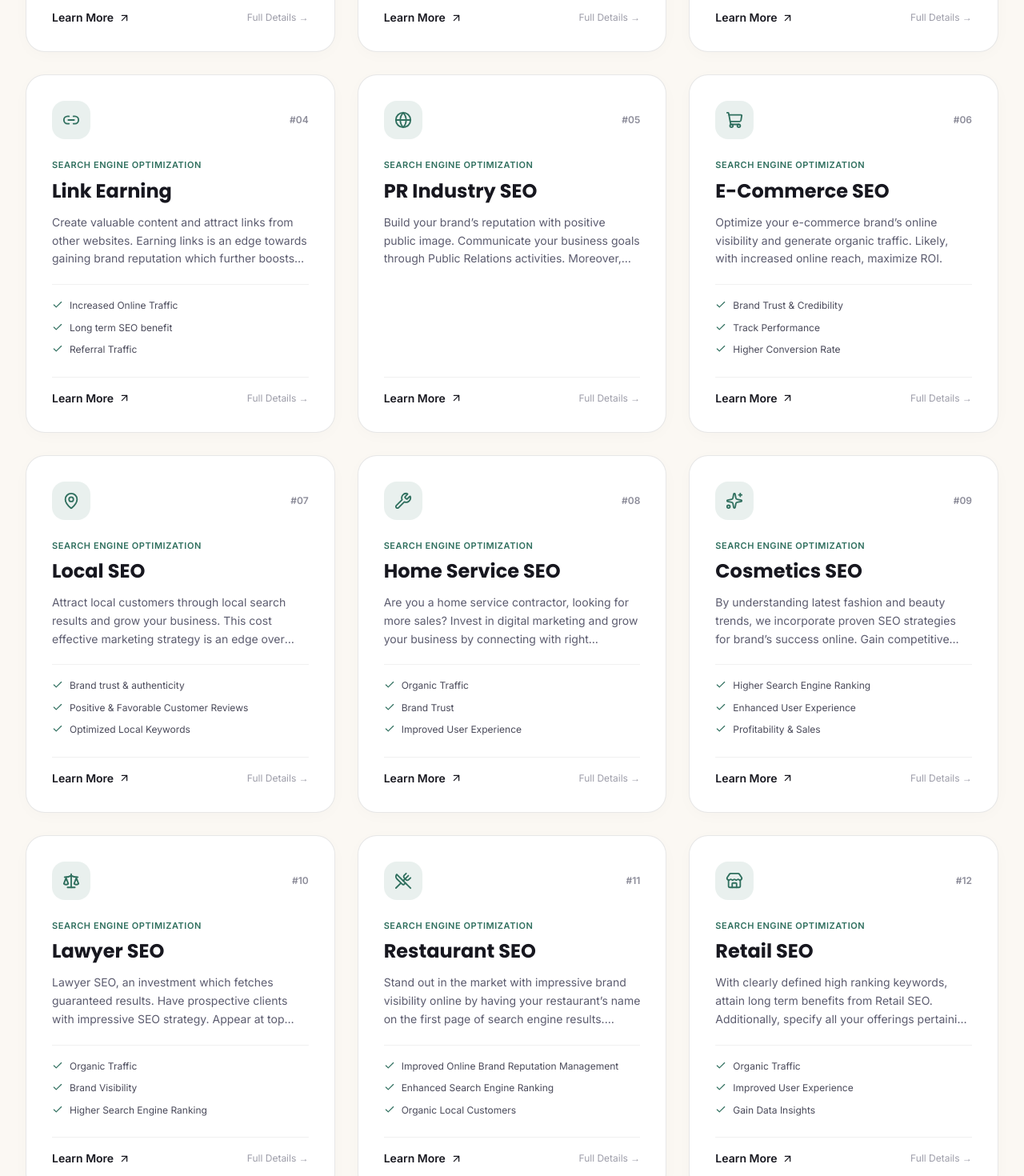
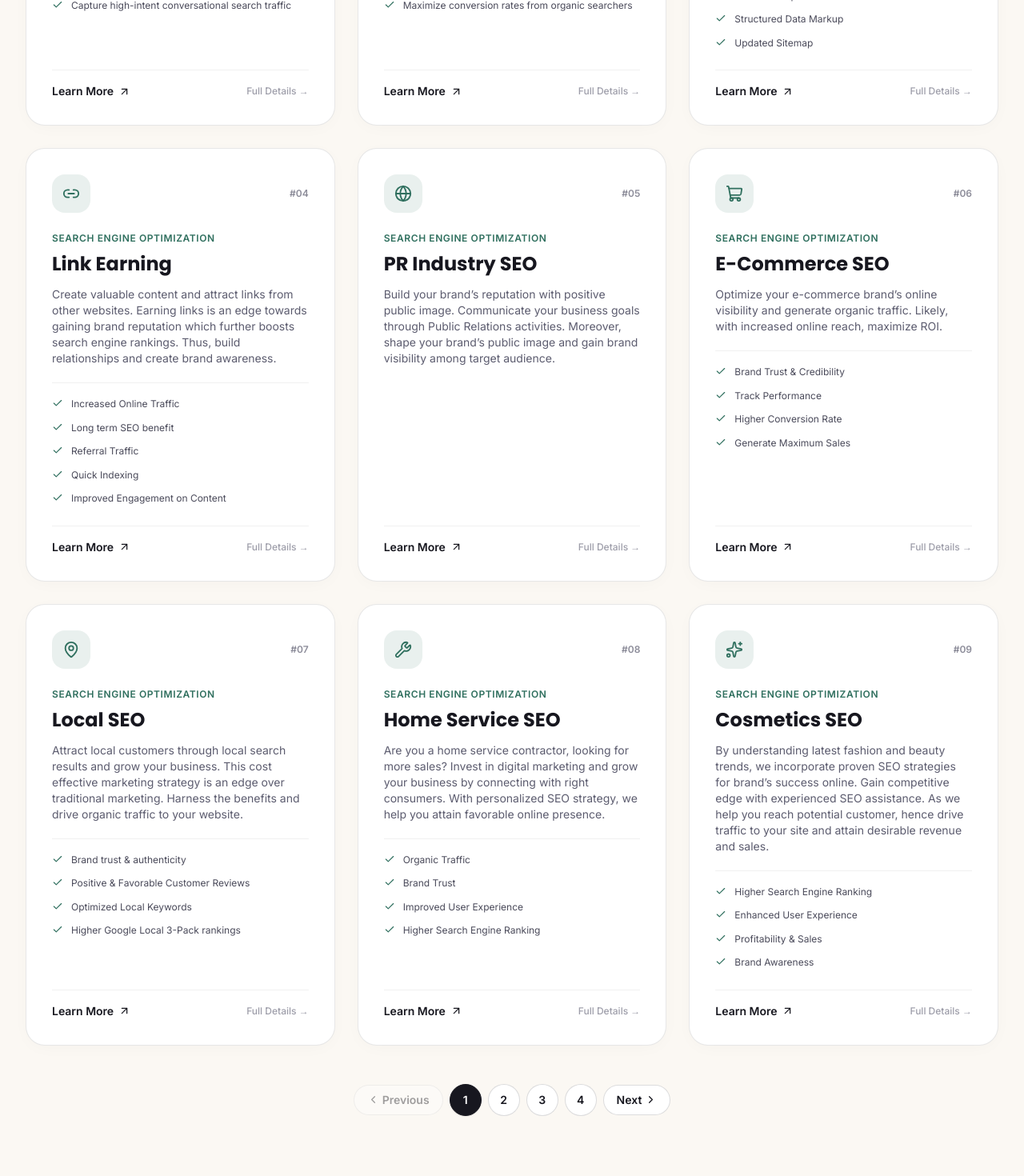
Before and after one commit to imrankhan-09/a2zdm, a React (Vite) app in the folder frontend/: page /services in a window 1280 px wide. Shown: the part 2040-3510 px from the top of the page at 80% size. Built offline with nearby package versions, Linux system fonts and the light colour scheme.

Commit message:
Fix services responsive cards

```diff
--- a/frontend/src/components/CTA.jsx
+++ b/frontend/src/components/CTA.jsx
@@ -4,7 +4,7 @@ import Reveal from "./Reveal";
 
 export default function CTA() {
   return (
-    <section className="py-24 sm:py-28 bg-[#17171F] text-white text-center relative overflow-hidden">
+    <section className="py-16 sm:py-20 bg-[#17171F] text-white text-center relative overflow-hidden">
       <div className="absolute inset-0 opacity-20 bg-[radial-gradient(circle_at_50%_0%,#F2A93B,transparent_65%)]" />
       <div className="max-w-container mx-auto px-5 sm:px-8 relative z-10">
         <Reveal>
@@ -21,7 +21,7 @@ export default function CTA() {
         <Reveal delay={0.1}>
           <Link
             to="/contact"
-            className="inline-flex items-center gap-2 mt-8 px-9 py-4 rounded-full bg-[#F2A93B] hover:bg-[#D98F1F] text-[#17171F] font-semibold text-base transition-all duration-200 shadow-md hover:shadow-lg hover:scale-[1.02]"
+            className="inline-flex items-center gap-2 mt-6 px-9 py-4 rounded-full bg-[#F2A93B] hover:bg-[#D98F1F] text-[#17171F] font-semibold text-base transition-all duration-200 shadow-md hover:shadow-lg hover:scale-[1.02]"
           >
             Talk to an expert <ArrowRight size={16} />
           </Link>
--- a/frontend/src/components/ClientLogos.jsx
+++ b/frontend/src/components/ClientLogos.jsx
@@ -79,7 +79,7 @@ function ClientLogoTile({ client }) {
 
 export default function ClientLogos() {
   return (
-    <section className="py-20 sm:py-28 bg-[#17171F] text-white overflow-hidden border-y border-white/10 relative">
+    <section className="py-14 sm:py-20 bg-[#17171F] text-white overflow-hidden border-y border-white/10 relative">
       {/* Ambient background glows */}
       <div className="absolute inset-0 pointer-events-none overflow-hidden">
         <div className="absolute top-0 right-1/4 w-96 h-96 rounded-full bg-[#F2A93B]/10 blur-[120px]" />
@@ -110,7 +110,7 @@ export default function ClientLogos() {
       </div>
 
       {/* Infinite Smooth Scrolling Marquee */}
-      <div className="mt-14 sm:mt-16 w-full overflow-hidden mask-fade py-4 relative">
+      <div className="mt-10 sm:mt-12 w-full overflow-hidden mask-fade py-4 relative">
         <div className="animate-marquee-smooth flex items-center gap-6 sm:gap-8">
           {/* First set of client logos */}
           {CLIENTS.map((client, i) => (
@@ -124,7 +124,7 @@ export default function ClientLogos() {
       </div>
 
       {/* 3 Industry Vertical Cards */}
-      <div className="relative max-w-container mx-auto px-5 sm:px-8 mt-16 sm:mt-20">
+      <div className="relative max-w-container mx-auto px-5 sm:px-8 mt-10 sm:mt-12">
         <RevealGroup className="grid sm:grid-cols-3 gap-6" stagger={0.08}>
           {INDUSTRIES.map((ind) => {
             const Icon = ind.icon;
--- a/frontend/src/components/Hero.jsx
+++ b/frontend/src/components/Hero.jsx
@@ -28,7 +28,7 @@ const item = {
 
 export default function Hero() {
   return (
-    <section className="relative pt-12 pb-20 sm:pt-16 sm:pb-28 overflow-hidden bg-[#FBF8F3]">
+    <section className="relative pt-12 pb-16 sm:pt-16 sm:pb-20 overflow-hidden bg-[#FBF8F3]">
       {/* Subtle curved globe wireframe background */}
       <div className="absolute top-0 left-1/2 -translate-x-1/2 w-[1380px] h-[584px] pointer-events-none opacity-80 select-none z-0">
         <img
@@ -89,7 +89,7 @@ export default function Hero() {
         </motion.div>
 
         {/* Analytics Live Dashboard Telemetry Card */}
-        <motion.div variants={item} className="max-w-4xl mx-auto mt-14 sm:mt-16 text-left">
+        <motion.div variants={item} className="max-w-4xl mx-auto mt-10 sm:mt-12 text-left">
           <div className="relative">
             <div className="absolute -inset-6 bg-gradient-to-r from-[#2F6F5E]/10 via-[#F2A93B]/10 to-transparent blur-3xl rounded-[32px] -z-10" />
             <div className="rounded-[24px] border border-[rgba(20,20,28,0.10)] bg-white shadow-[0_16px_50px_-12px_rgba(20,20,28,0.09)] p-6 sm:p-9">
--- a/frontend/src/components/HomeBlog.jsx
+++ b/frontend/src/components/HomeBlog.jsx
@@ -7,9 +7,9 @@ export default function HomeBlog() {
   const latestPosts = BLOG_POSTS.slice(0, 3);
 
   return (
-    <section className="py-20 sm:py-28 bg-[#FBF8F3]">
+    <section className="py-14 sm:py-20 bg-[#FBF8F3]">
       <div className="max-w-container mx-auto px-5 sm:px-8">
-        <div className="flex flex-col md:flex-row md:items-end justify-between gap-6 mb-12 sm:mb-14">
+        <div className="flex flex-col md:flex-row md:items-end justify-between gap-6 mb-8 sm:mb-10">
           <Reveal className="max-w-2xl">
             <div className="text-xs font-bold text-[#2F6F5E] uppercase tracking-wider mb-3">
               Knowledge & Insights
--- /dev/null
+++ b/frontend/src/components/Pagination.jsx
@@ -0,0 +1,115 @@
+import { ChevronLeft, ChevronRight } from "lucide-react";
+
+/**
+ * Helper to compute pagination items with ellipsis if totalPages > 5.
+ * Example: [1, 2, 3, 4, '...', 10] or [1, '...', 4, 5, 6, '...', 10]
+ */
+function getPaginationItems(currentPage, totalPages) {
+  if (totalPages <= 5) {
+    return Array.from({ length: totalPages }, (_, i) => i + 1);
+  }
+
+  // If current page is close to the start
+  if (currentPage <= 3) {
+    return [1, 2, 3, 4, "ellipsis-end", totalPages];
+  }
+
+  // If current page is close to the end
+  if (currentPage >= totalPages - 2) {
+    return [1, "ellipsis-start", totalPages - 3, totalPages - 2, totalPages - 1, totalPages];
+  }
+
+  // If current page is somewhere in the middle
+  return [
+    1,
+    "ellipsis-start",
+    currentPage - 1,
+    currentPage,
+    currentPage + 1,
+    "ellipsis-end",
+    totalPages,
+  ];
+}
+
+/**
+ * Reusable client-side pagination component.
+ *
+ * @param {number} currentPage - Currently active page (1-indexed)
+ * @param {number} totalPages - Total number of pages
+ * @param {function} onPageChange - Callback invoked with next page number
+ */
+export default function Pagination({
+  currentPage,
+  totalPages,
+  onPageChange,
+  className = "",
+}) {
+  if (totalPages <= 1) return null;
+
+  const items = getPaginationItems(currentPage, totalPages);
+
+  return (
+    <nav
+      aria-label="Pagination"
+      className={`flex flex-wrap items-center justify-center gap-1.5 sm:gap-2 mt-10 sm:mt-12 select-none ${className}`}
+    >
+      {/* Previous Button */}
+      <button
+        type="button"
+        disabled={currentPage <= 1}
+        onClick={() => onPageChange(currentPage - 1)}
+        aria-label="Go to previous page"
+        className="inline-flex items-center gap-1 px-3 sm:px-4 py-2 rounded-full border border-[#17171F]/15 bg-white text-xs sm:text-sm font-semibold text-[#17171F] hover:border-[#17171F]/40 hover:bg-[#17171F]/5 disabled:opacity-40 disabled:cursor-not-allowed disabled:pointer-events-none transition-all shadow-xs cursor-pointer focus:outline-none focus:ring-2 focus:ring-[#2F6F5E]/40"
+      >
+        <ChevronLeft size={15} aria-hidden="true" />
+        <span>Previous</span>
+      </button>
+
+      {/* Page Numbers and Ellipses */}
+      {items.map((item, idx) => {
+        if (typeof item === "string") {
+          return (
+            <span
+              key={`ellipsis-${idx}`}
+              aria-hidden="true"
+              className="w-7 sm:w-8 h-9 sm:h-10 flex items-center justify-center text-sm font-semibold text-[#5C5C6F]"
+            >
+              …
+            </span>
+          );
+        }
+
+        const isActive = item === currentPage;
+
+        return (
+          <button
+            key={`page-${item}`}
+            type="button"
+            onClick={() => onPageChange(item)}
+            aria-current={isActive ? "page" : undefined}
+            aria-label={`Page ${item}`}
+            className={`w-9 h-9 sm:w-10 sm:h-10 rounded-full text-xs sm:text-sm font-semibold border transition-all cursor-pointer flex items-center justify-center focus:outline-none focus:ring-2 focus:ring-[#2F6F5E]/40 ${
+              isActive
+                ? "bg-[#17171F] text-white border-[#17171F] shadow-sm pointer-events-none"
+                : "bg-white text-[#17171F] border-[#17171F]/15 hover:border-[#17171F]/40 hover:bg-[#17171F]/5 shadow-xs"
+            }`}
+          >
+            {item}
+          </button>
+        );
+      })}
+
+      {/* Next Button */}
+      <button
+        type="button"
+        disabled={currentPage >= totalPages}
+        onClick={() => onPageChange(currentPage + 1)}
+        aria-label="Go to next page"
+        className="inline-flex items-center gap-1 px-3 sm:px-4 py-2 rounded-full border border-[#17171F]/15 bg-white text-xs sm:text-sm font-semibold text-[#17171F] hover:border-[#17171F]/40 hover:bg-[#17171F]/5 disabled:opacity-40 disabled:cursor-not-allowed disabled:pointer-events-none transition-all shadow-xs cursor-pointer focus:outline-none focus:ring-2 focus:ring-[#2F6F5E]/40"
+      >
+        <span>Next</span>
+        <ChevronRight size={15} aria-hidden="true" />
+      </button>
+    </nav>
+  );
+}
--- a/frontend/src/components/Results.jsx
+++ b/frontend/src/components/Results.jsx
@@ -27,7 +27,7 @@ const STAT_ROW = [
 
 export default function Results() {
   return (
-    <section className="py-20 sm:py-28 bg-[#FBF8F3]">
+    <section className="py-14 sm:py-20 bg-[#FBF8F3]">
       <div className="max-w-container mx-auto px-5 sm:px-8">
         <Reveal className="max-w-2xl">
           <div className="text-xs font-bold text-[#2F6F5E] uppercase tracking-wider mb-3">
@@ -41,7 +41,7 @@ export default function Results() {
           </p>
         </Reveal>
 
-        <RevealGroup className="grid sm:grid-cols-2 gap-6 sm:gap-8 mt-12 sm:mt-14">
+        <RevealGroup className="grid sm:grid-cols-2 gap-6 sm:gap-8 mt-8 sm:mt-10">
           {HIGHLIGHTS.map((h) => (
             <RevealItem key={h.title} className="h-full">
               <div className="h-full rounded-[24px] border border-[rgba(20,20,28,0.10)] bg-white p-8 sm:p-10 shadow-[0_4px_24px_-6px_rgba(20,20,28,0.05)] hover:shadow-[0_12px_36px_-8px_rgba(20,20,28,0.09)] transition-all">
@@ -57,7 +57,7 @@ export default function Results() {
           ))}
         </RevealGroup>
 
-        <RevealGroup className="grid grid-cols-2 sm:grid-cols-4 gap-4 sm:gap-6 mt-6 sm:mt-8 rounded-[24px] border border-[rgba(20,20,28,0.10)] bg-white p-6 sm:p-8 shadow-[0_4px_24px_-6px_rgba(20,20,28,0.05)]">
+        <RevealGroup className="grid grid-cols-2 sm:grid-cols-4 gap-4 sm:gap-6 mt-5 sm:mt-6 rounded-[24px] border border-[rgba(20,20,28,0.10)] bg-white p-6 sm:p-8 shadow-[0_4px_24px_-6px_rgba(20,20,28,0.05)]">
           {STAT_ROW.map((s) => (
             <RevealItem key={s.label} className="text-center p-3">
               <div className="font-mono text-3xl sm:text-4xl font-bold text-[#2F6F5E]">
--- a/frontend/src/components/Testimonials.jsx
+++ b/frontend/src/components/Testimonials.jsx
@@ -59,7 +59,7 @@ function Avatar({ name, image }) {
 
 export default function Testimonials() {
   return (
-    <section className="py-20 sm:py-28 bg-[#F3EEE1]">
+    <section className="py-14 sm:py-20 bg-[#F3EEE1]">
       <div className="max-w-container mx-auto px-5 sm:px-8">
         <Reveal className="max-w-2xl">
           <div className="text-xs font-bold text-[#2F6F5E] uppercase tracking-wider mb-3">
@@ -73,7 +73,7 @@ export default function Testimonials() {
           </p>
         </Reveal>
 
-        <RevealGroup className="grid md:grid-cols-3 gap-6 sm:gap-8 mt-12 sm:mt-14">
+        <RevealGroup className="grid md:grid-cols-3 gap-6 sm:gap-8 mt-8 sm:mt-10">
           {TESTIMONIALS.map((t) => (
             <RevealItem key={t.name} className="h-full">
               <div className="h-full flex flex-col rounded-[24px] border border-[rgba(20,20,28,0.10)] bg-white p-7 sm:p-9 shadow-[0_4px_24px_-6px_rgba(20,20,28,0.05)] hover:shadow-[0_12px_36px_-8px_rgba(20,20,28,0.09)] transition-all">
--- a/frontend/src/pages/ServicesPage.jsx
+++ b/frontend/src/pages/ServicesPage.jsx
@@ -1,5 +1,5 @@
-import { useMemo, useState } from "react";
-import { Link } from "react-router-dom";
+import { useMemo, useState, useRef, useEffect } from "react";
+import { Link, useSearchParams } from "react-router-dom";
 import {
   ArrowRight,
   ArrowUpRight,
@@ -17,9 +17,15 @@ import {
 import Reveal, { RevealGroup, RevealItem } from "../components/Reveal";
 import CountUp from "../components/CountUp";
 import CTASection from "../components/CTASection";
+import Pagination from "../components/Pagination";
 import { ALL_SERVICES } from "../data/site";
 import { useSEO } from "../hooks/useSEO";
 import { PAGE_SEO } from "../data/seo";
+
+/* ---------------------------------- constants ---------------------------------- */
+
+const PAGE_SIZE_ALL = 9;
+const PAGE_SIZE_CATEGORY = 6;
 
 /* ---------------------------------- data ---------------------------------- */
 
@@ -73,47 +79,50 @@ function ModernServiceCard({ service, index }) {
   const num = String(index + 1).padStart(2, "0");
 
   return (
-    <RevealItem className="h-full">
-      <article className="group h-full flex flex-col justify-between rounded-[24px] border border-[rgba(20,20,28,0.10)] bg-white p-7 sm:p-8 hover:border-[#17171F]/30 hover:-translate-y-1.5 transition-all duration-300 shadow-[0_4px_24px_-6px_rgba(20,20,28,0.04)] hover:shadow-[0_12px_36px_-8px_rgba(20,20,28,0.08)]">
-        <div>
+    <RevealItem className="h-full flex flex-col">
+      <article className="group w-full h-full flex flex-col justify-between rounded-2xl sm:rounded-[24px] border border-[rgba(20,20,28,0.10)] bg-white p-5 sm:p-6 lg:p-7 xl:p-8 hover:border-[#17171F]/30 hover:-translate-y-1.5 transition-all duration-300 shadow-[0_4px_24px_-6px_rgba(20,20,28,0.04)] hover:shadow-[0_12px_36px_-8px_rgba(20,20,28,0.08)]">
+        <div className="flex-1 flex flex-col min-w-0">
           {/* Card Top Row */}
-          <div className="flex items-center justify-between mb-6">
-            <span className="w-12 h-12 rounded-2xl bg-[#2F6F5E]/10 text-[#2F6F5E] flex items-center justify-center group-hover:bg-[#F2A93B] group-hover:text-[#17171F] transition-colors duration-300 shadow-xs">
-              <Icon size={22} />
+          <div className="flex items-center justify-between gap-3 mb-5 sm:mb-6">
+            <span className="w-11 h-11 sm:w-12 sm:h-12 rounded-xl sm:rounded-2xl bg-[#2F6F5E]/10 text-[#2F6F5E] flex items-center justify-center shrink-0 group-hover:bg-[#F2A93B] group-hover:text-[#17171F] transition-colors duration-300 shadow-xs">
+              <Icon size={22} className="shrink-0" />
             </span>
-            <span className="font-mono text-xs font-semibold text-[#5C5C6F]/70">
+            <span className="font-mono text-xs font-semibold text-[#5C5C6F]/70 shrink-0">
               #{num}
             </span>
           </div>
 
           {/* Category Tag */}
-          <span className="text-[11px] font-semibold uppercase tracking-wider text-[#2F6F5E] block mb-2">
+          <span className="text-[11px] sm:text-xs font-semibold uppercase tracking-wider text-[#2F6F5E] block mb-2 break-words">
             {service.category}
           </span>
 
           {/* Title */}
-          <h3 className="font-display font-bold text-xl sm:text-2xl text-[#17171F] group-hover:text-[#2F6F5E] transition-colors leading-snug">
-            <Link to={`/services/${service.slug}`}>{service.name}</Link>
+          <h3 className="font-display font-bold text-lg sm:text-xl lg:text-2xl text-[#17171F] group-hover:text-[#2F6F5E] transition-colors leading-snug break-words">
+            <Link to={`/services/${service.slug}`} className="hover:underline">
+              {service.name}
+            </Link>
           </h3>
 
-          {/* Description */}
-          <p className="text-sm text-[#5C5C6F] leading-relaxed mt-3 mb-5 line-clamp-3">
+          {/* Description - fully displayed with no clipping */}
+          <p className="text-xs sm:text-sm text-[#5C5C6F] leading-relaxed mt-2.5 sm:mt-3 mb-5 break-words">
             {service.description}
           </p>
 
           {/* Key Capabilities checklist */}
           {service.includes && service.includes.length > 0 && (
-            <ul className="space-y-2 mb-6 border-t border-[rgba(20,20,28,0.06)] pt-4">
-              {service.includes.slice(0, 3).map((item, idx) => (
+            <ul className="space-y-2 sm:space-y-2.5 mb-6 border-t border-[rgba(20,20,28,0.06)] pt-4">
+              {service.includes.map((item, idx) => (
                 <li
                   key={idx}
-                  className="flex items-start gap-2 text-xs text-[#4A4A5A] leading-relaxed"
+                  className="flex items-start gap-2.5 text-xs text-[#4A4A5A] leading-relaxed"
                 >
                   <Check
                     size={14}
                     className="text-[#2F6F5E] mt-0.5 shrink-0"
+                    aria-hidden="true"
                   />
-                  <span>{item}</span>
+                  <span className="break-words min-w-0 flex-1">{item}</span>
                 </li>
               ))}
             </ul>
@@ -121,19 +130,21 @@ function ModernServiceCard({ service, index }) {
         </div>
 
         {/* CTA Link */}
-        <div className="pt-4 border-t border-[rgba(20,20,28,0.06)] flex items-center justify-between">
+        <div className="mt-auto pt-4 border-t border-[rgba(20,20,28,0.06)] flex items-center justify-between gap-3 flex-wrap sm:flex-nowrap">
           <Link
             to={`/services/${service.slug}`}
-            className="inline-flex items-center gap-1.5 text-sm font-semibold text-[#17171F] group-hover:text-[#2F6F5E] transition-colors"
+            className="inline-flex items-center gap-1.5 text-xs sm:text-sm font-semibold text-[#17171F] group-hover:text-[#2F6F5E] transition-colors shrink-0"
             aria-label={`View details for ${service.name}`}
           >
-            Learn More
+            <span>Learn More</span>
             <ArrowUpRight
               size={15}
-              className="group-hover:translate-x-0.5 group-hover:-translate-y-0.5 transition-transform"
+              className="shrink-0 group-hover:translate-x-0.5 group-hover:-translate-y-0.5 transition-transform"
             />
           </Link>
-          <span className="text-xs text-[#5C5C6F]/60">Full Details →</span>
+          <span className="text-[11px] sm:text-xs text-[#5C5C6F]/60 shrink-0 font-medium">
+            Full Details →
+          </span>
         </div>
       </article>
     </RevealItem>
@@ -143,10 +154,20 @@ function ModernServiceCard({ service, index }) {
 /* ---------------------------------- Page ---------------------------------- */
 
 export default function ServicesPage() {
+  const [searchParams, setSearchParams] = useSearchParams();
   const [activeCategory, setActiveCategory] = useState("all");
+
+  const servicesSectionRef = useRef(null);
+
+  // Initialize page from URL query param if present
+  const pageParam = parseInt(searchParams.get("page") || "1", 10);
+  const [currentPage, setCurrentPage] = useState(
+    !isNaN(pageParam) && pageParam > 0 ? pageParam : 1
+  );
 
   useSEO(PAGE_SEO.services);
 
+  // Filter services by selected category
   const filteredServices = useMemo(() => {
     if (activeCategory === "all") return ALL_SERVICES;
     return ALL_SERVICES.filter((s) => {
@@ -160,6 +181,52 @@ export default function ServicesPage() {
       return true;
     });
   }, [activeCategory]);
+
+  // Page size: 9 for 'all', 6 for individual categories
+  const pageSize = activeCategory === "all" ? PAGE_SIZE_ALL : PAGE_SIZE_CATEGORY;
+  const totalItems = filteredServices.length;
+  const totalPages = Math.max(1, Math.ceil(totalItems / pageSize));
+  const safeCurrentPage = Math.min(Math.max(1, currentPage), totalPages);
+
+  // Calculate slice range for current page
+  const startIndex = (safeCurrentPage - 1) * pageSize;
+  const endIndex = Math.min(startIndex + pageSize, totalItems);
+
+  const visibleServices = useMemo(() => {
+    return filteredServices.slice(startIndex, endIndex);
+  }, [filteredServices, startIndex, endIndex]);
+
+  // Handle category tab change & reset page to 1
+  const handleCategoryChange = (catId) => {
+    setActiveCategory(catId);
+    setCurrentPage(1);
+
+    const newParams = new URLSearchParams(searchParams);
+    newParams.delete("page");
+    setSearchParams(newParams, { replace: true });
+  };
+
+  // Handle page change, update query params, and smooth-scroll to services section
+  const handlePageChange = (newPage) => {
+    if (newPage < 1 || newPage > totalPages) return;
+    setCurrentPage(newPage);
+
+    const newParams = new URLSearchParams(searchParams);
+    if (newPage === 1) {
+      newParams.delete("page");
+    } else {
+      newParams.set("page", String(newPage));
+    }
+    setSearchParams(newParams, { replace: true });
+
+    // Smooth scroll to top of services grid section
+    if (servicesSectionRef.current) {
+      servicesSectionRef.current.scrollIntoView({
+        behavior: "smooth",
+        block: "start",
+      });
+    }
+  };
 
   return (
     <div className="bg-[#FBF8F3] text-[#17171F] overflow-x-clip">
@@ -263,8 +330,8 @@ export default function ServicesPage() {
                 <button
                   key={c.id}
                   type="button"
-                  onClick={() => setActiveCategory(c.id)}
-                  className={`inline-flex items-center gap-2 shrink-0 px-4 py-2 rounded-full text-xs font-semibold transition-all duration-200 ${
+                  onClick={() => handleCategoryChange(c.id)}
+                  className={`inline-flex items-center gap-2 shrink-0 px-4 py-2 rounded-full text-xs font-semibold transition-all duration-200 cursor-pointer ${
                     isActive
                       ? "bg-[#F2A93B] text-[#17171F] shadow-sm"
                       : "bg-white/10 text-white/80 hover:bg-white/15 hover:text-white"
@@ -280,7 +347,7 @@ export default function ServicesPage() {
       </nav>
 
       {/* -------------------------- SERVICES GRID --------------------------- */}
-      <section className="py-16 sm:py-24 bg-[#FBF8F3]">
+      <section ref={servicesSectionRef} className="py-16 sm:py-24 bg-[#FBF8F3]">
         <div className="max-w-container mx-auto px-5 sm:px-8">
           <div className="flex flex-col sm:flex-row sm:items-end justify-between mb-10 gap-4">
             <div>
@@ -293,15 +360,18 @@ export default function ServicesPage() {
                   : CATEGORIES.find((c) => c.id === activeCategory)?.label}
               </h2>
               <p className="text-sm text-[#5C5C6F] mt-1">
-                Showing {filteredServices.length}{" "}
-                {filteredServices.length === 1 ? "service" : "services"}
+                {totalItems === 0
+                  ? "Showing 0 services"
+                  : `Showing ${startIndex + 1}–${endIndex} of ${totalItems} ${
+                      totalItems === 1 ? "service" : "services"
+                    }`}
               </p>
             </div>
             {activeCategory !== "all" && (
               <button
                 type="button"
-                onClick={() => setActiveCategory("all")}
-                className="text-xs font-semibold text-[#E31C79] hover:underline"
+                onClick={() => handleCategoryChange("all")}
+                className="text-xs font-semibold text-[#E31C79] hover:underline cursor-pointer"
               >
                 Reset to all services
               </button>
@@ -309,17 +379,25 @@ export default function ServicesPage() {
           </div>
 
           <RevealGroup
+            key={`${activeCategory}-p${safeCurrentPage}`}
             className="grid sm:grid-cols-2 lg:grid-cols-3 gap-6 sm:gap-7"
             stagger={0.04}
           >
-            {filteredServices.map((service, index) => (
+            {visibleServices.map((service, index) => (
               <ModernServiceCard
                 key={service.slug}
                 service={service}
-                index={index}
+                index={startIndex + index}
               />
             ))}
           </RevealGroup>
+
+          {/* Client-Side Pagination Controls */}
+          <Pagination
+            currentPage={safeCurrentPage}
+            totalPages={totalPages}
+            onPageChange={handlePageChange}
+          />
         </div>
       </section>
 
```
Also changed, not shown: frontend/src/components/Services.jsx (+5 -4 lines).
